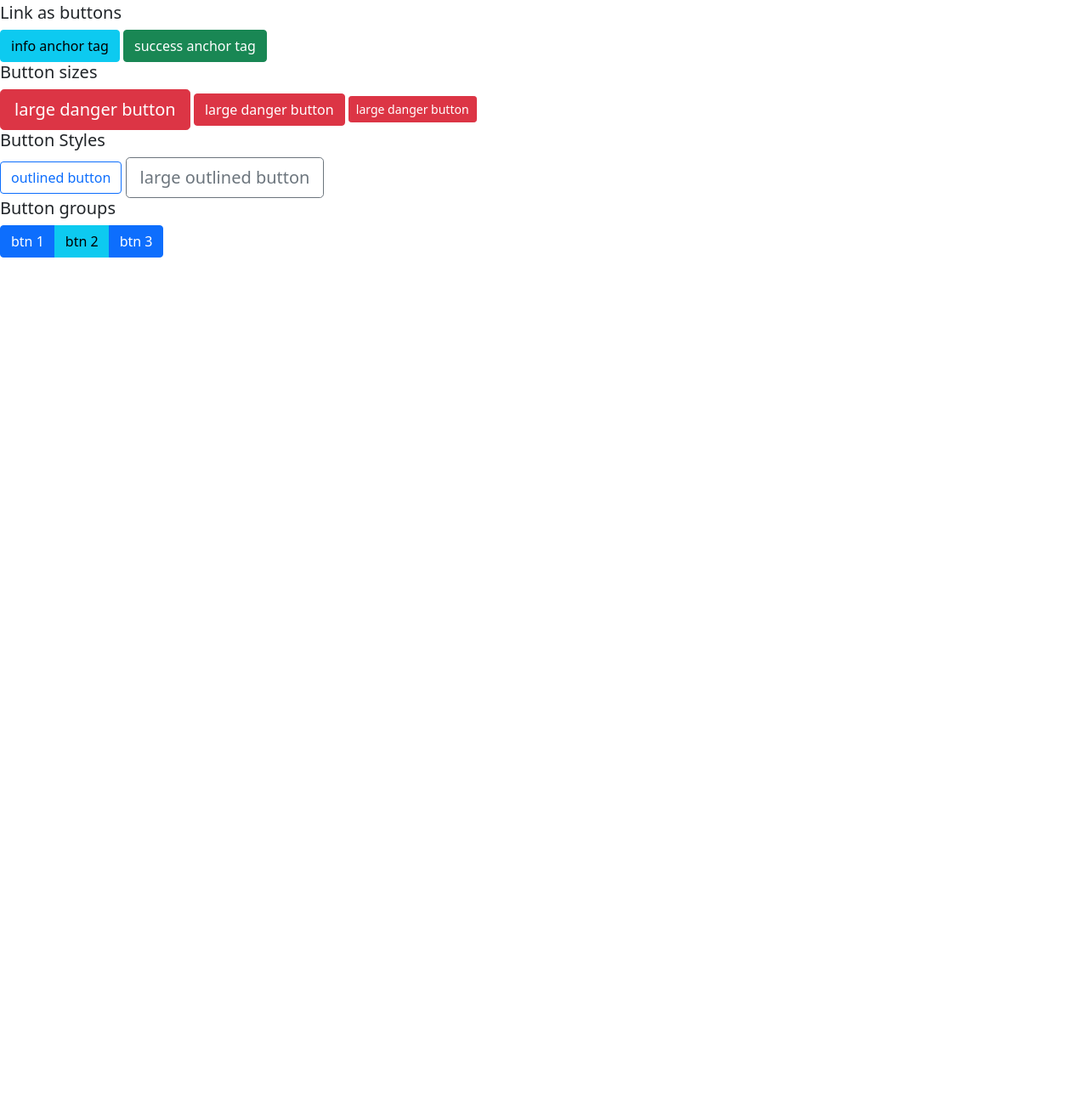
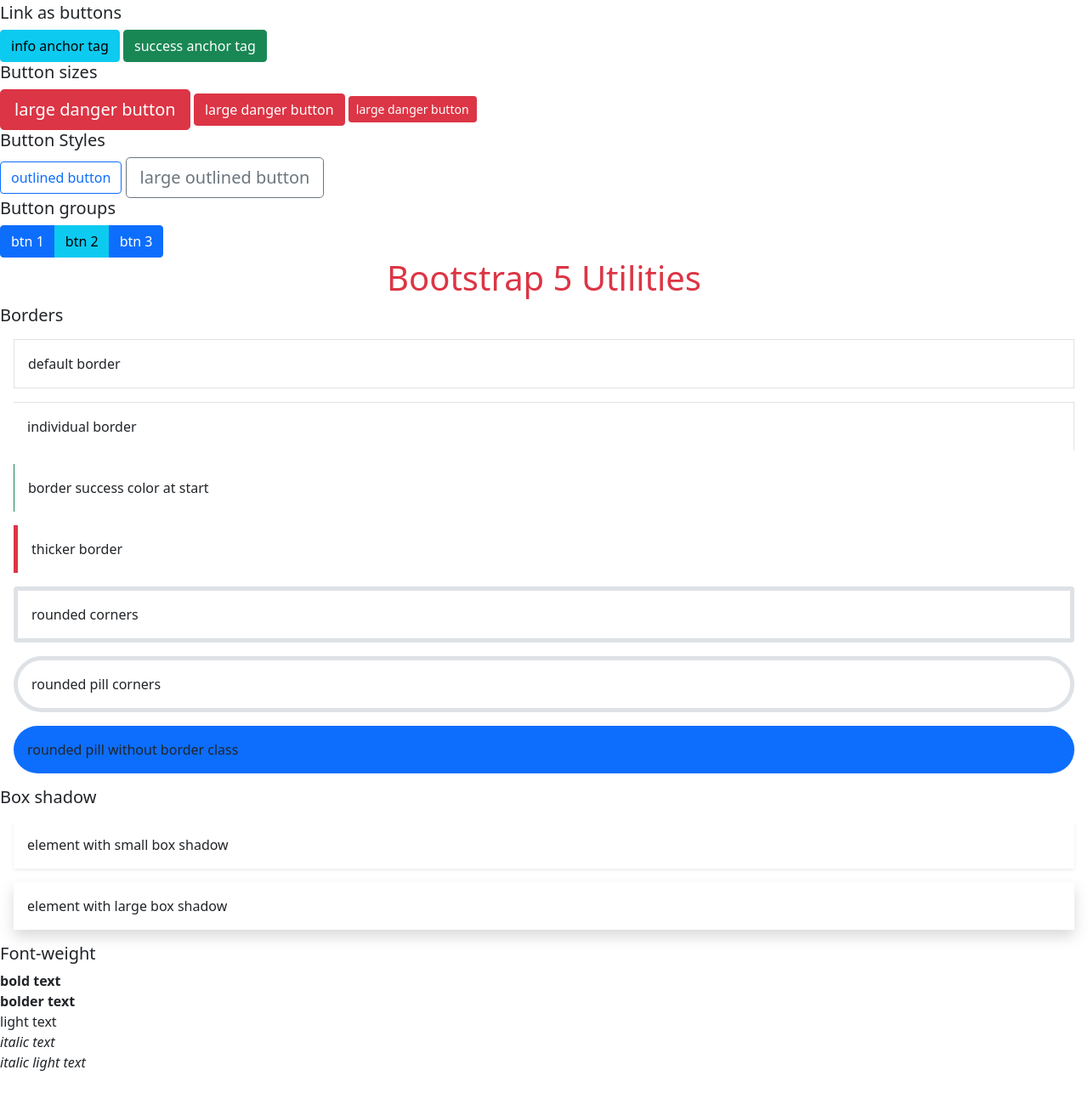
Before and after one commit to Dina2703/bs5-book-site, a plain HTML site: page index.html in a window 1280 px wide. Shown: the part 1731-3030 px from the top of the page at 85% size. Before the commit the page ends 2034 px from the top, so only its background shows below. Drawn offline with nearby package versions, Linux system fonts and the light colour scheme.

Commit message:
Bootstrap Utilities some examples

```diff
--- a/index.html
+++ b/index.html
@@ -96,6 +96,35 @@
       <a href="#" class="btn btn-primary">btn 3</a>
     </div>
 
+    <h1 class="text-danger text-center">Bootstrap 5 Utilities</h1>
+    <h5>Borders</h5>
+    <div class="m-3 p-3 border">default border</div>
+    <div class="m-3 p-3 border-top border-end">individual border</div>
+    <div class="m-3 p-3 border-start border-success">
+      border success color at start
+    </div>
+    <div class="m-3 p-3 border-start border-danger border-5">
+      thicker border
+    </div>
+    <div class="m-3 p-3 rounded border border-5">rounded corners</div>
+    <div class="m-3 p-3 rounded-pill border border-5">rounded pill corners</div>
+    <div class="m-3 p-3 rounded-pill bg-primary">
+      rounded pill without border class
+    </div>
+
+    <h5>Box shadow</h5>
+    <div class="m-3 p-3 shadow-sm">element with small box shadow</div>
+    <div class="m-3 p-3 shadow">element with large box shadow</div>
+
+    <h5>Font-weight</h5>
+    <div class="fw-bold">bold text</div>
+    <div class="fw-bolder">bolder text</div>
+    <div class="fw-light">light text</div>
+    <!-- fst - stands for  font-style -->
+    <div class="fst-italic">italic text</div>
+    <div class="fst-italic fw-light">italic light text</div>
+
+    <div class="m-5 p-5"></div>
     <script
       src="https://cdn.jsdelivr.net/npm/bootstrap@5.0.2/dist/js/bootstrap.bundle.min.js"
       integrity="sha384-MrcW6ZMFYlzcLA8Nl+NtUVF0sA7MsXsP1UyJoMp4YLEuNSfAP+JcXn/tWtIaxVXM"
```
